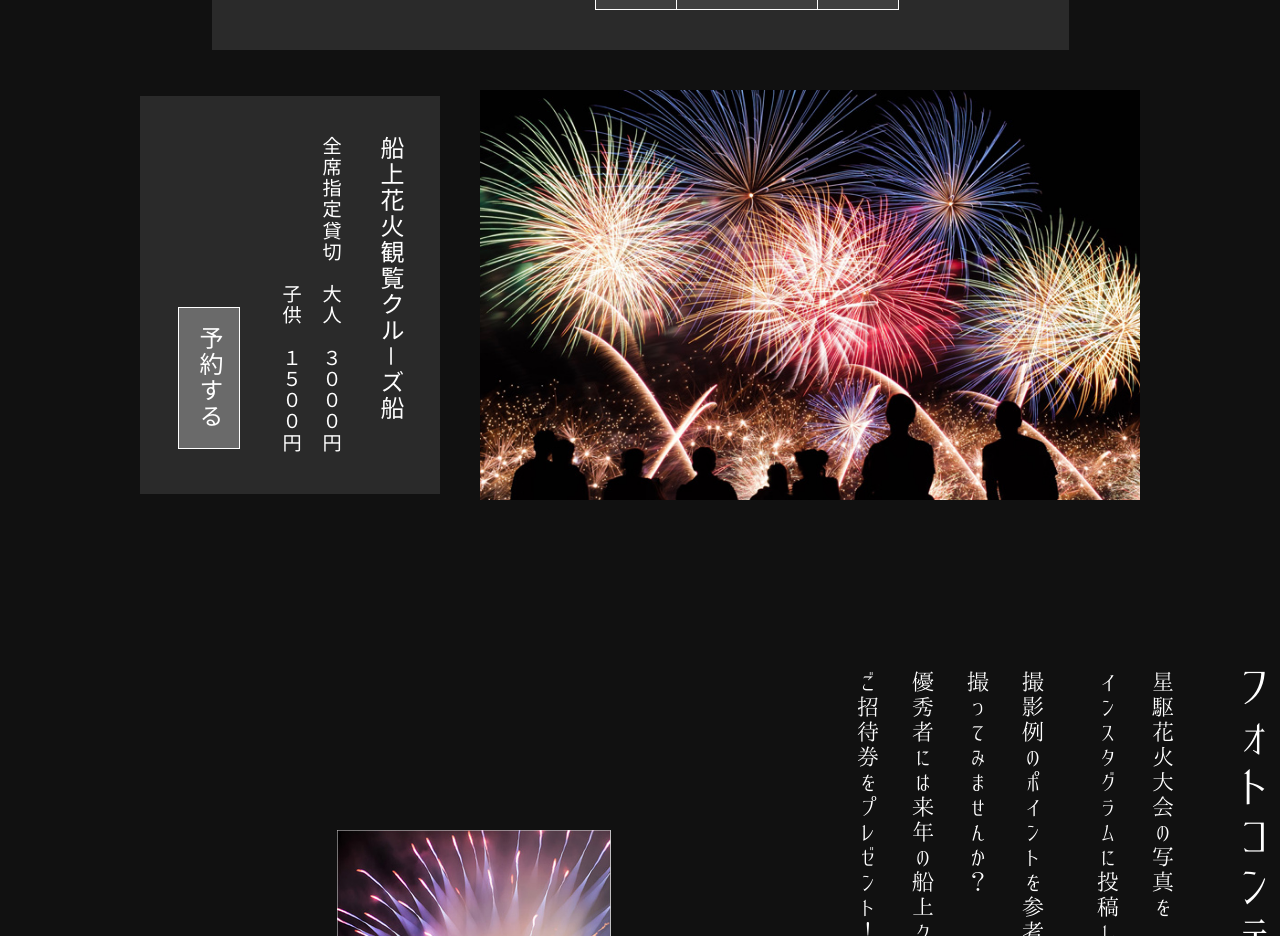
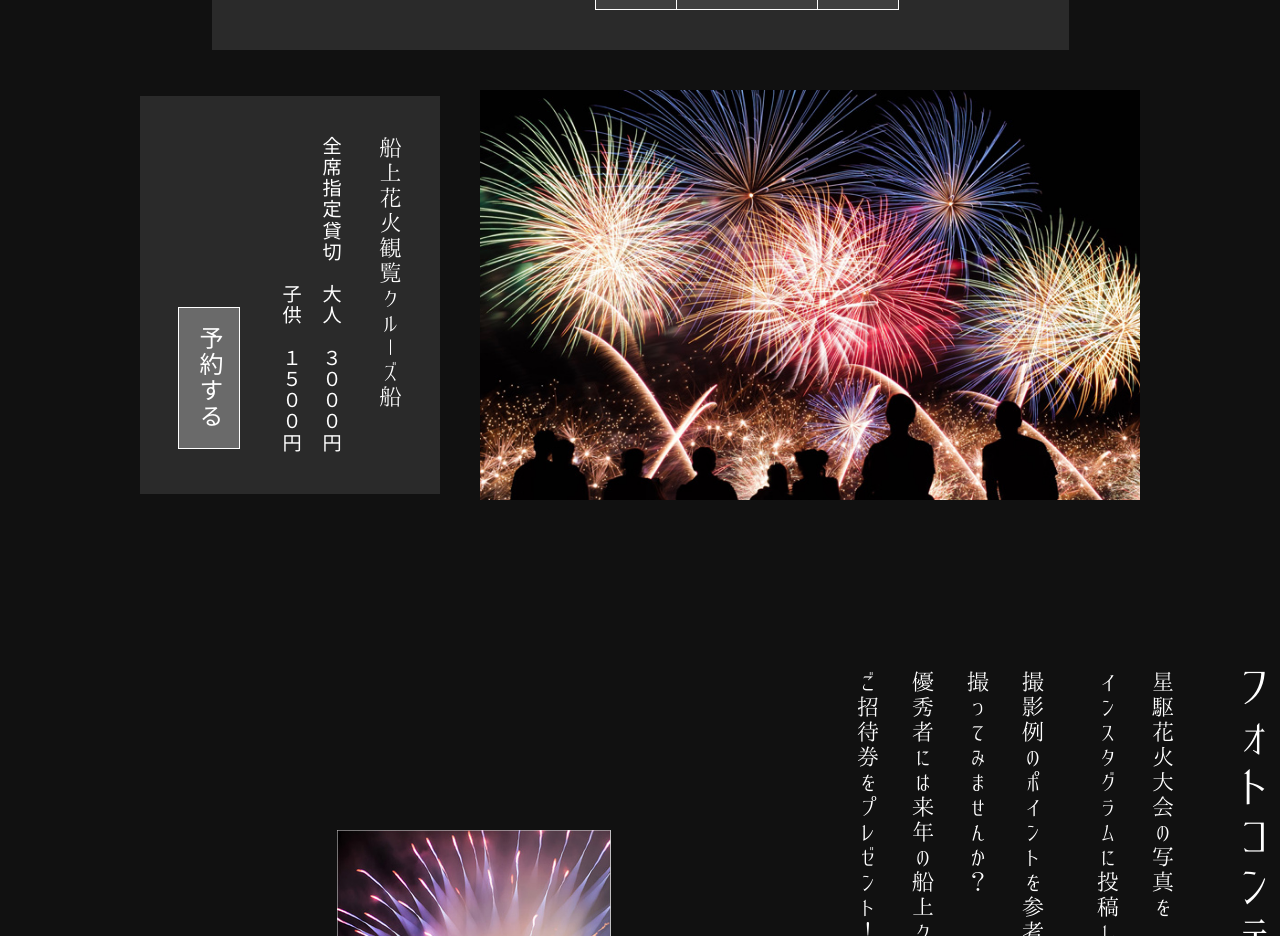
Before and after one commit to sanachan31/Fireworks-Hoshikake-revised, a plain HTML site: page index.html in a window 1280 px wide. Shown: the part 5020-5956 px from the top of the page. Drawn offline with Linux system fonts and the light colour scheme; some packages are replaced by stand-ins of ours.

Commit message:
Update style-pc.css

```diff
--- a/style-pc.css
+++ b/style-pc.css
@@ -357,7 +357,8 @@ nav, ul, li {
     flex-direction: row-reverse;
   }
   .tour-reserve-pc .price p:nth-child(1) {
-    font-size: 1.5rem;
+    font-family: "kokumincho", "Yu Mincho", serif;
+    font-size: 1.4rem;
   }
   .tour-reserve-pc .price p:nth-child(2) {
     line-height: 40px;
```
